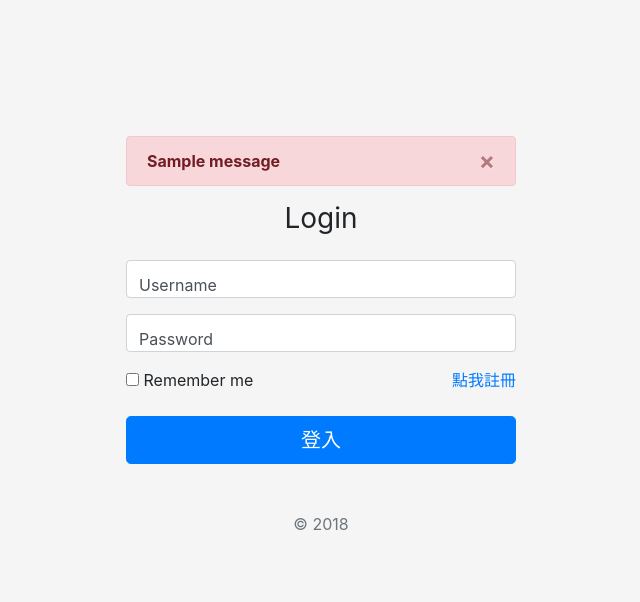
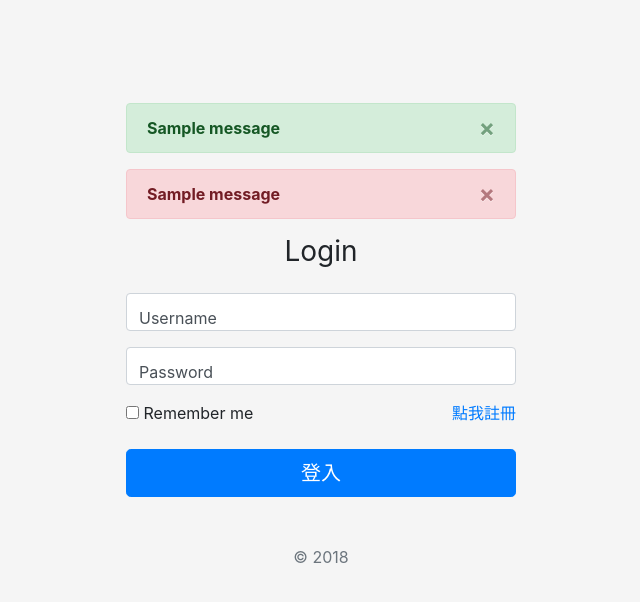
Before and after one commit to D0683497/flask-demo, a Flask app: page /auth/login in a window 1280 px wide. Shown: the part 56-658 px from the top of the page, without its empty margins (319-959 px from the left). Run offline with Flask 2, Linux system fonts and the light colour scheme; tables that the repository leaves empty hold one stand-in row (values such as "Sample post"); one stand-in notice (Sample message) is shown; some libraries are stand-ins or nearby versions.

Commit message:
改善註冊功能，改善提示字

```diff
--- a/app/auth/forms.py
+++ b/app/auth/forms.py
@@ -1,17 +1,18 @@
 from flask_wtf import FlaskForm
 from wtforms import StringField, PasswordField, BooleanField, SubmitField
-from wtforms.validators import InputRequired, Email, EqualTo
-
+from wtforms.validators import DataRequired, Email, EqualTo
+from wtforms import ValidationError
+from ..models import User
 
 class LoginForm(FlaskForm):
     Username = StringField(
         'Username',
-        validators=[InputRequired(message='不能為空!')],
+        validators=[DataRequired(message='不能為空!'),],
         render_kw={'class': 'form-control', 'placeholder': 'Username'}
     )
     Password = PasswordField(
         'Password',
-        validators=[InputRequired(message='不能為空!')],
+        validators=[DataRequired(message='不能為空!')],
         render_kw={'class': 'form-control', 'placeholder': 'Password'}
     )
     rememberme = BooleanField(
@@ -24,26 +25,33 @@
 
 
 class RegistForm(FlaskForm):
+    def validata_email(self, field):
+        if User.query.filter_by(email=field.data).first():
+            raise ValidationError('Email已被註冊')
+
+    def validata_username(self, field):
+        if User.query.filter_by(username=field.data).first():
+            raise ValidationError('使用者已被註冊')
     Email = StringField('Email address',
-                        validators=[InputRequired(
-                            message='不能為空!'), Email(message='格式錯誤!')],
+                        validators=[DataRequired(
+                            message='不能為空!'), Email(message='格式錯誤!'), validata_email],
                         render_kw={'class': 'form-control',
                                    'placeholder': 'Email address'}
                         )
     Username = StringField(
         'Username',
-        validators=[InputRequired(message='不能為空!')],
+        validators=[DataRequired(message='不能為空!'), validata_username],
         render_kw={'class': 'form-control', 'placeholder': 'Username'}
     )
     Password = PasswordField(
         'Password',
-        validators=[InputRequired(message='不能為空!'), EqualTo(
+        validators=[DataRequired(message='不能為空!'), EqualTo(
             'ConfirmPassword', message='您輸入的密碼不相同!')],
         render_kw={'class': 'form-control', 'placeholder': 'Password'}
     )
     ConfirmPassword = PasswordField(
         'Confirm Password',
-        validators=[InputRequired(message='不能為空!')],
+        validators=[DataRequired(message='不能為空!')],
         render_kw={'class': 'form-control', 'placeholder': 'Confirm Password'}
     )
     regist = SubmitField(
--- a/app/auth/views.py
+++ b/app/auth/views.py
@@ -16,9 +16,9 @@
             next = request.args.get('next')
             if next is None or not next.startswith('/'):
                 next = url_for('main.index')
-                flash('登入成功')
+                flash('登入成功', 'success')
             return redirect(next)
-        flash('錯誤的帳號或密碼!')
+        flash('錯誤的帳號或密碼!', 'error')
     return render_template('auth/login.html', form=form)
 
 
@@ -36,6 +36,6 @@
         user = User(email=form.Email.data, username=form.Username.data, password=form.Password.data)
         db.session.add(user)
         db.session.commit()
-        flash('註冊成功!')
+        flash('註冊成功!', 'success')
         return redirect(url_for('auth.login'))
     return render_template('auth/regist.html', form=form)
--- a/app/templates/auth/login.html
+++ b/app/templates/auth/login.html
@@ -7,7 +7,17 @@
 
 {% block content %}
 <form class="form-login" method="POST">
-    {% for message in get_flashed_messages() %}
+
+    {% for message in get_flashed_messages(category_filter=["success"]) %}
+    <div class="alert alert-success alert-dismissible fade show" role="alert">
+        <strong>{{ message }}</strong>
+        <button type="button" class="close" data-dismiss="alert" aria-label="Close">
+            <span aria-hidden="true">&times;</span>
+        </button>
+    </div>
+    {% endfor %}
+
+    {% for message in get_flashed_messages(category_filter=["error"]) %}
     <div class="alert alert-danger alert-dismissible fade show" role="alert">
         <strong>{{ message }}</strong>
         <button type="button" class="close" data-dismiss="alert" aria-label="Close">
@@ -15,6 +25,7 @@
         </button>
     </div>
     {% endfor %}
+
     {{ form.hidden_tag() }}
     <div class="text-center mb-4">
         <h1 class="h3 mb-3 font-weight-normal">Login</h1>
```
